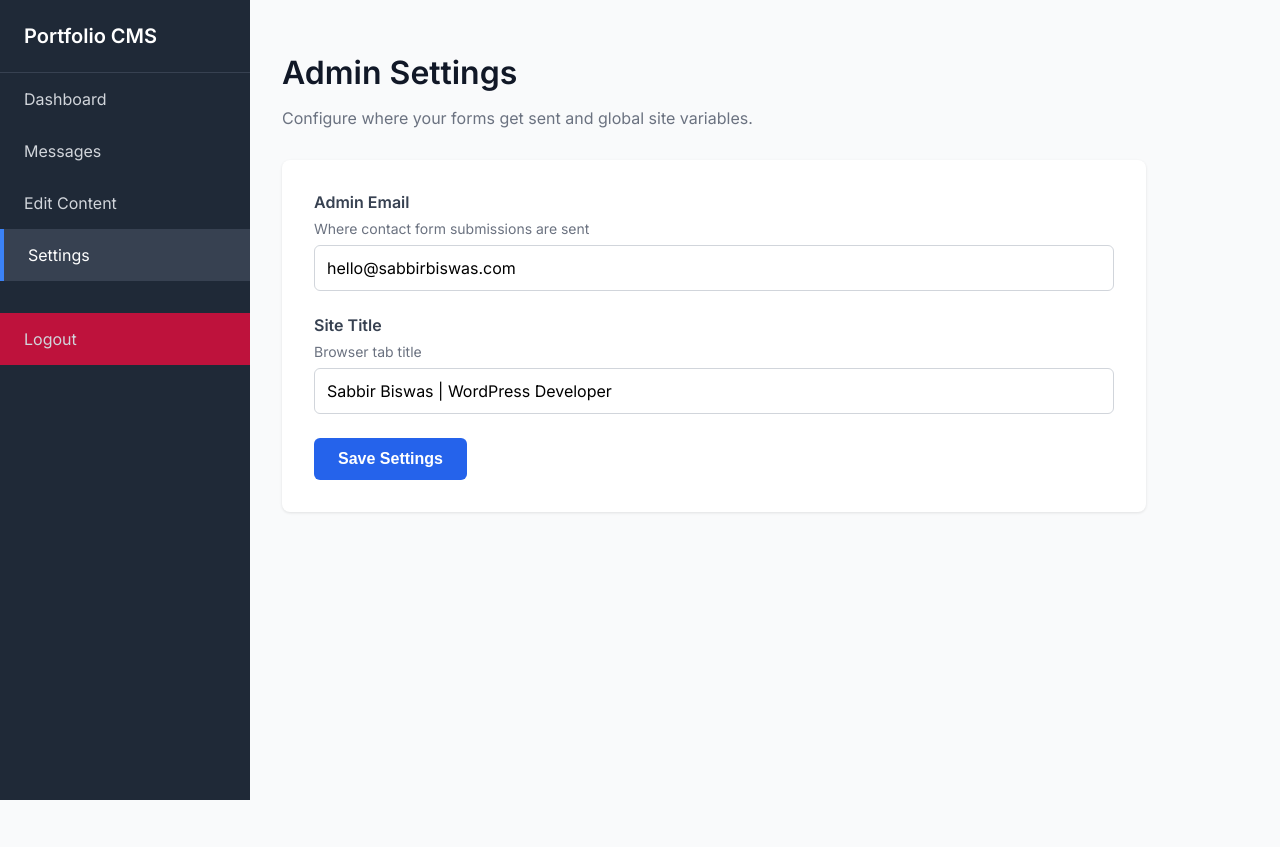
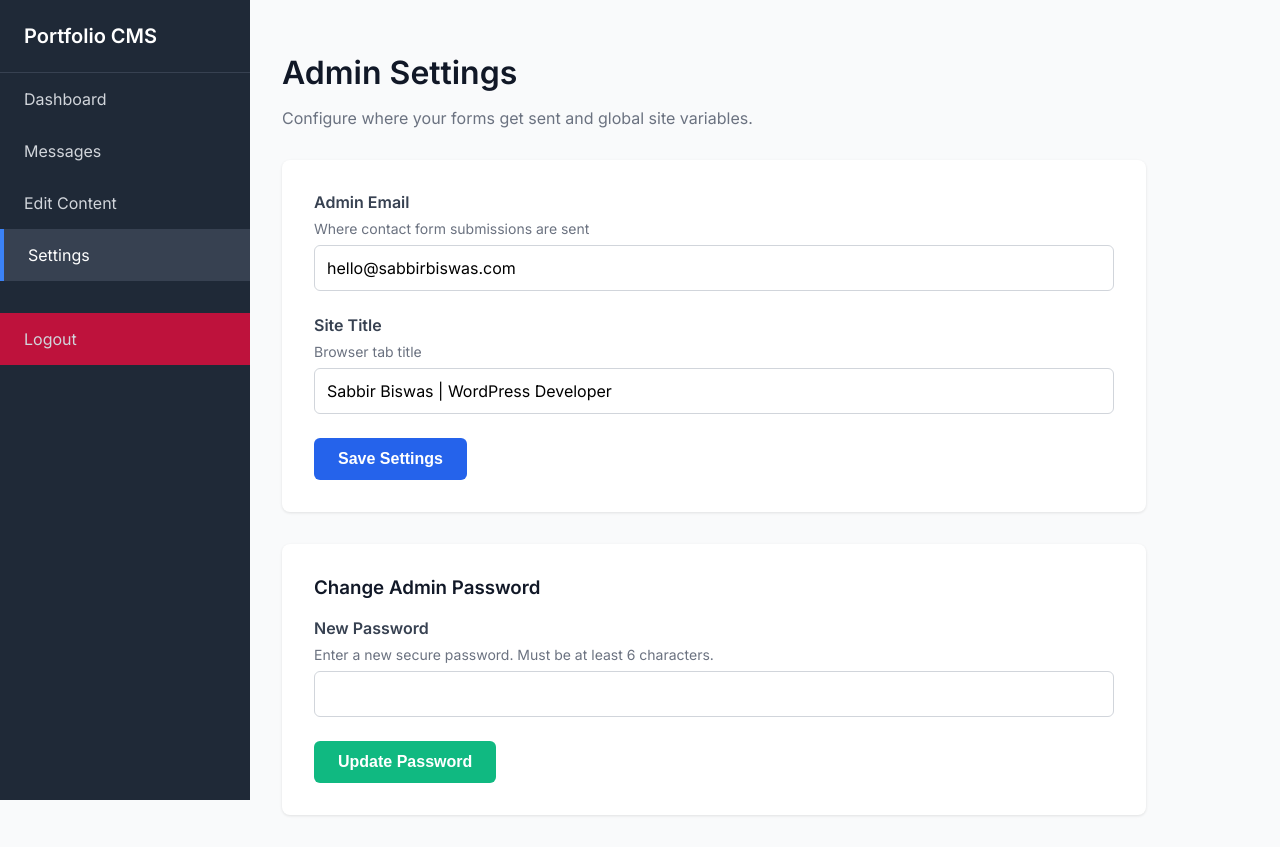
Before and after one commit to sabbirbiswas08/personalweb, a PHP site: page /admin/settings.php in a window 1280 px wide. Before the commit the page ends 800 px from the top, so only its background shows below. Run offline with PHP 8.4, Linux system fonts and the light colour scheme; a user stored in the database is signed in; data comes from the database, SQL or seed files in the repository.

Commit message:
feat: add admin settings page for site configuration and password management

```diff
--- a/admin/settings.php
+++ b/admin/settings.php
@@ -9,6 +9,16 @@ if ($_SERVER['REQUEST_METHOD'] === 'POST' && isset($_POST['action']) && $_POST['
         $stmt->execute([$value, $key]);
     }
     $success = "Settings successfully updated.";
+} elseif ($_SERVER['REQUEST_METHOD'] === 'POST' && isset($_POST['action']) && $_POST['action'] === 'update_password') {
+    $new_password = $_POST['new_password'] ?? '';
+    if (strlen($new_password) >= 6) {
+        $hash = password_hash($new_password, PASSWORD_DEFAULT);
+        $stmt = $pdo->prepare("UPDATE admin_users SET password_hash = ? WHERE id = ?");
+        $stmt->execute([$hash, $_SESSION['admin_id']]);
+        $success = "Password successfully updated.";
+    } else {
+        $success = "Error: Password must be at least 6 characters long.";
+    }
 }
 
 // Fetch settings
@@ -71,6 +81,17 @@ $settings = $stmt->fetchAll();
 
             <button type="submit" class="btn-submit">Save Settings</button>
         </form>
+
+        <form method="POST" action="" class="bg-white">
+            <input type="hidden" name="action" value="update_password">
+            <h3 style="margin-top: 0; color: #111827;">Change Admin Password</h3>
+            <div class="form-group">
+                <label>New Password</label>
+                <div class="desc">Enter a new secure password. Must be at least 6 characters.</div>
+                <input type="password" name="new_password" required style="width: 100%; padding: 0.75rem; border: 1px solid #d1d5db; border-radius: 6px; font-family: inherit; font-size: 1rem; box-sizing: border-box;">
+            </div>
+            <button type="submit" class="btn-submit" style="background: #10b981;">Update Password</button>
+        </form>
     </div>
 
 </body>
```
